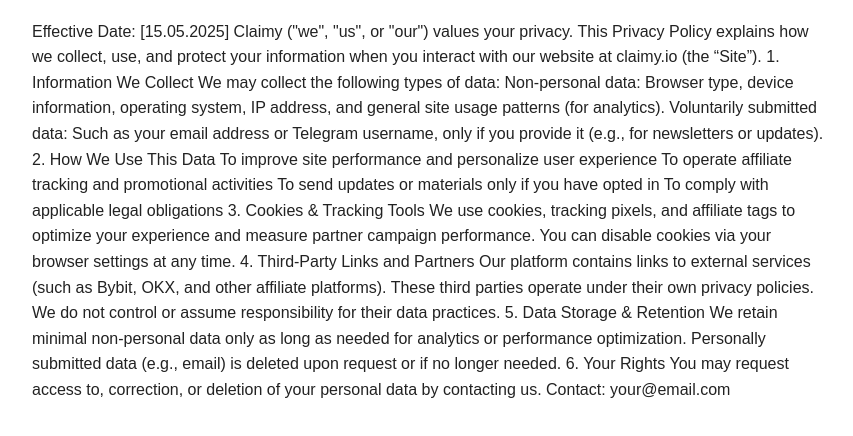
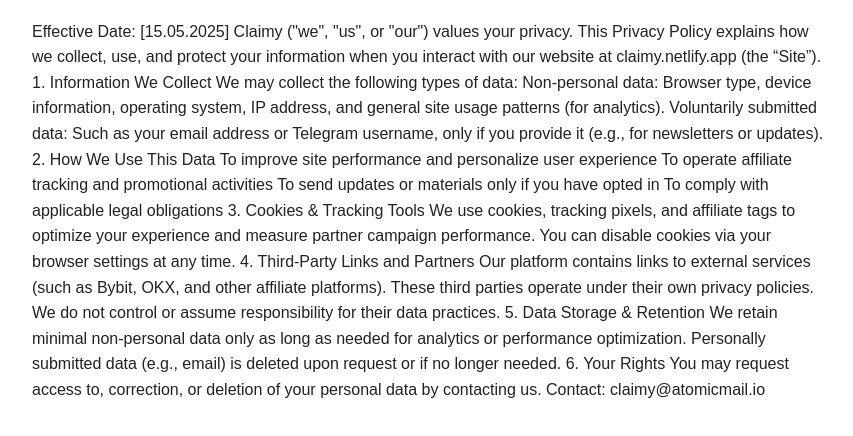
Before and after one commit to Usual0111/Coinly, a plain HTML site: page legal/privacy-policy.html in a window 1280 px wide. Shown: the part 94-530 px from the top of the page, without its empty margins (208-1061 px from the left). Drawn offline with Linux system fonts and the light colour scheme.

Commit message:
Update privacy-policy.html

```diff
--- a/legal/privacy-policy.html
+++ b/legal/privacy-policy.html
@@ -34,7 +34,7 @@
 
   <p>Effective Date: [15.05.2025]
 
-Claimy ("we", "us", or "our") values your privacy. This Privacy Policy explains how we collect, use, and protect your information when you interact with our website at claimy.io (the “Site”).
+Claimy ("we", "us", or "our") values your privacy. This Privacy Policy explains how we collect, use, and protect your information when you interact with our website at claimy.netlify.app (the “Site”).
 
 1. Information We Collect
 We may collect the following types of data:
@@ -64,7 +64,7 @@
 6. Your Rights
 You may request access to, correction, or deletion of your personal data by contacting us.
 
-Contact: your@email.com</p>
+Contact: claimy@atomicmail.io</p>
   <!-- Paste your full content here -->
 </body>
 </html>
```
